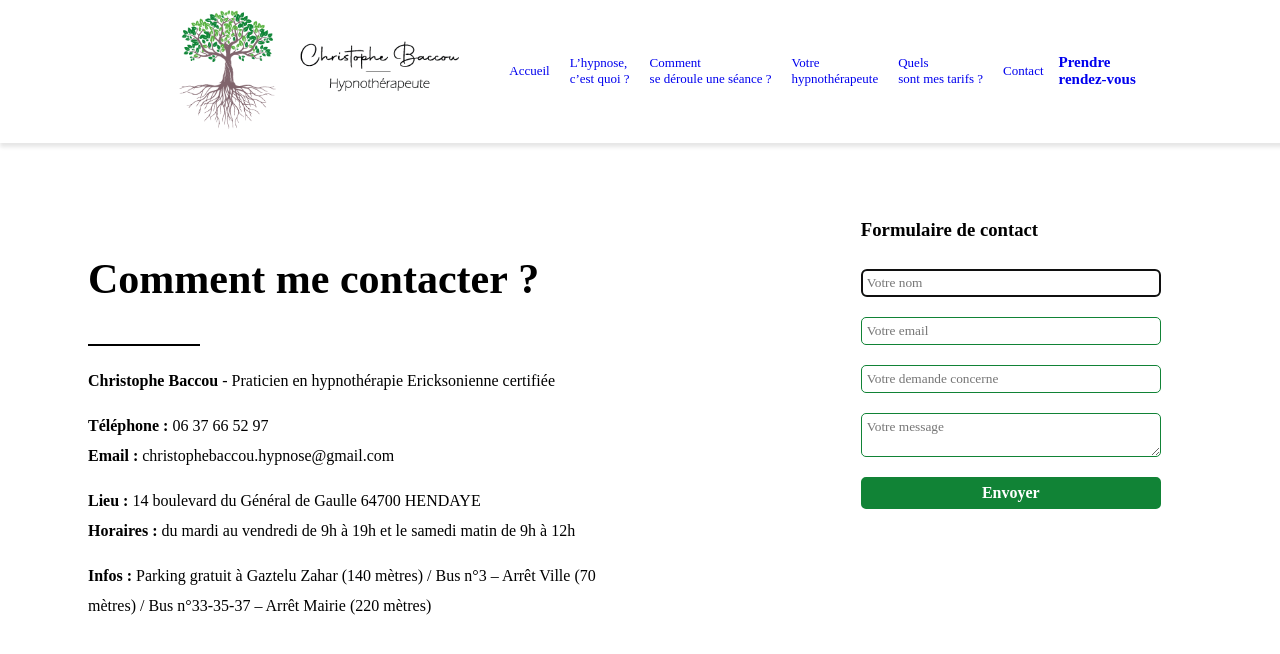
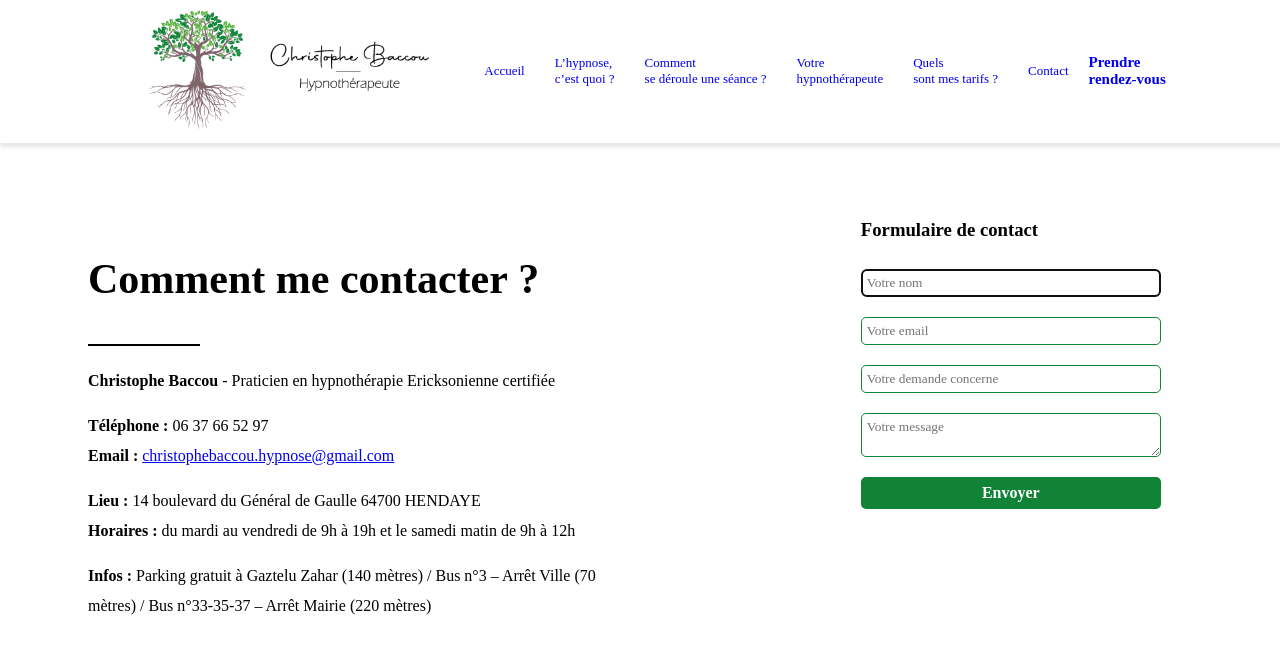
Before and after one commit to nicoriera/hypnose-frontend, a React (Create React App) app: page /contact in a window 1280 px wide. Shown: the top 654 px of the page. Built offline with nearby package versions, Linux system fonts and the light colour scheme.

Commit message:
update add div trait under h2 and add link open email on email in section contact

```diff
--- a/src/App.css
+++ b/src/App.css
@@ -115,7 +115,7 @@ h2 {
 .link {
   text-decoration: none;
   background-color: none;
-  padding: 0 5px 0 5px;
+  padding: 0 10px;
   word-break: keep-all;
 }
 .link-bold {
@@ -684,8 +684,6 @@ textarea[type="textaera"] {
   .accueil-info-christophe h2 {
     font-size: var(--h2-mq);
   }
-  .accueil-container-contact{
-  }
   .accueil-container-contact-formulary{
   width: 100%;
   align-items: center;
--- a/src/pages/Accueil.js
+++ b/src/pages/Accueil.js
@@ -163,7 +163,10 @@ const Accueil = () => {
             <div><span className="bold">Christophe Baccou</span><span> - Praticien en hypnothérapie Ericksonienne certifiée</span></div>
             <div className="info-christophe-contact">
               <div><span className="bold">Téléphone : </span><span>06 37 66 52 97</span></div>
-              <div><span className="bold">Email : </span><span>christophebaccou.hypnose@gmail.com</span></div>
+              <div>
+                <span className="bold">Email : </span>
+                <a className="link-mail" href="mailto:christophebaccou.hypnose@gmail.com">christophebaccou.hypnose@gmail.com</a>
+              </div>
             </div>
             <div className="info-christophe-venir">
               <div><span className="bold">Lieu : </span><span>14 boulevard du Général de Gaulle 64700 HENDAYE </span></div>
--- a/src/pages/Contact.js
+++ b/src/pages/Contact.js
@@ -56,7 +56,10 @@ const Contact = () => {
             </div>
             <div className="info-christophe-contact">
               <div><span className="bold">Téléphone : </span><span>06 37 66 52 97</span></div>
-              <div><span className="bold">Email : </span><span>christophebaccou.hypnose@gmail.com</span></div>
+              <div>
+                <span className="bold">Email : </span>
+                <a className="link-mail" href="mailto:christophebaccou.hypnose@gmail.com">christophebaccou.hypnose@gmail.com</a>
+              </div>
             </div>
             <div className="info-christophe-venir">
               <div><span className="bold">Lieu : </span><span>14 boulevard du Général de Gaulle 64700 HENDAYE </span></div>
--- a/src/pages/Qui.js
+++ b/src/pages/Qui.js
@@ -8,6 +8,7 @@ const Qui = () => {
       <div className="qui">
         <div className="qui-textes">
         <h2>Votre hypnothérapeute</h2>
+        <div className="trait"></div>
         <p>
         Le mystère qui entoure le fonctionnement du cerveau a toujours attiré ma
         curiosité. Comment utiliser son potentiel au maximum ? Pourquoi
--- a/src/pages/Seance.js
+++ b/src/pages/Seance.js
@@ -13,6 +13,7 @@ const Seance = () => {
           </div>
           <div className="seance-textes">
           <h2>Comment se déroule une séance ?</h2>
+          <div className="trait"></div>
           <p>
           Contrairement à ce que laisse penser l’hypnose de spectacle, l’état
           hypnotique ne plonge pas dans un sommeil profond. La personne a
--- a/src/pages/Tarifs.js
+++ b/src/pages/Tarifs.js
@@ -12,6 +12,7 @@ const Tarifs = () => {
     <div className="container-blocs">
       <div className="container-tarifs">
         <h2>Tarifs</h2>
+        <div className="trait"></div>
         <div className="tarifs-blocs">
           <Rdv
             rdv="RDV enfant-adolescent"
```
